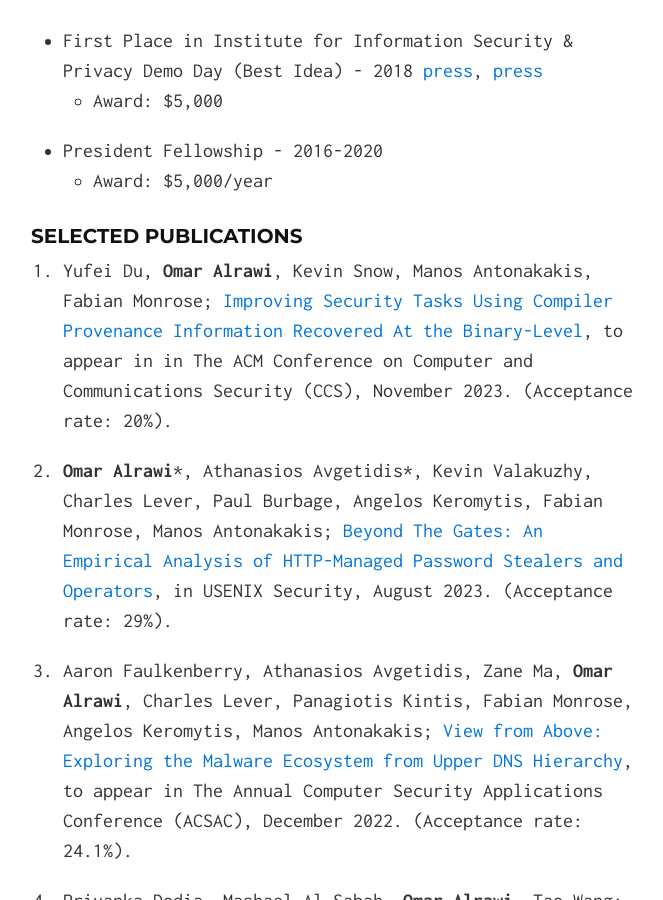
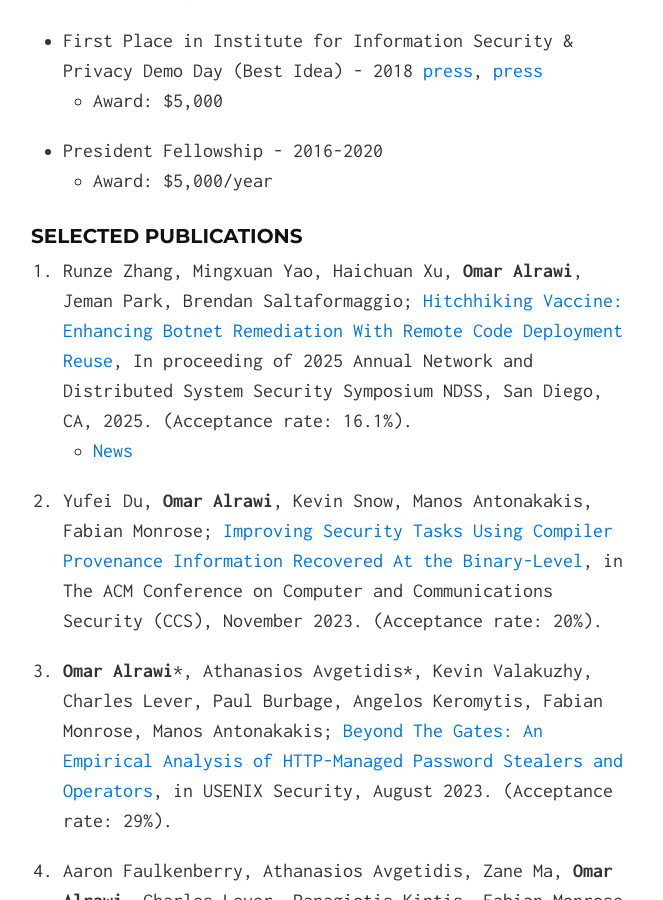
Before and after one commit to alrawi/alrawi.github.io, a Jekyll site: the page built from index.md, in a window 1280 px wide and 900 px high, scrolled down 1114 px. Shown: the whole window, without its empty margins (307-970 px from the left). Built offline with Jekyll 4.4.1, drawn with Linux system fonts in a browser that asks for light colours; our own code applies the rules of GitHub Pages for plain Markdown files.

Commit message:
Update index.md

```diff
--- a/index.md
+++ b/index.md
@@ -25,8 +25,11 @@ I aim to develop practical tools and principles to secure large-scale deployed s
   * Award: $5,000/year
 
 ### Selected Publications
+1. Runze Zhang, Mingxuan Yao, Haichuan Xu, __Omar Alrawi__, Jeman Park, Brendan Saltaformaggio; [Hitchhiking Vaccine: Enhancing Botnet Remediation With Remote Code Deployment Reuse](https://saltaformaggio.ece.gatech.edu/publications/zhang2025hitchhiking.pdf), In proceeding of 2025 Annual Network and Distributed System Security Symposium NDSS, San Diego, CA, 2025. (Acceptance rate: 16.1%).
+  * [News](https://www.techradar.com/pro/security/security-researchers-develop-automated-malware-removal-that-works-like-a-vaccine)
+
 1. Yufei Du, __Omar Alrawi__, Kevin Snow, Manos Antonakakis,
-Fabian Monrose; [Improving Security Tasks Using Compiler Provenance Information Recovered At the Binary-Level](/static/papers/Comp-Prov_CCS23.pdf), to appear in in The ACM Conference on Computer and Communications Security (CCS), November 2023. (Acceptance rate: 20%).
+Fabian Monrose; [Improving Security Tasks Using Compiler Provenance Information Recovered At the Binary-Level](/static/papers/Comp-Prov_CCS23.pdf), in The ACM Conference on Computer and Communications Security (CCS), November 2023. (Acceptance rate: 20%).
 
 1. __Omar Alrawi__{::nomarkdown}*{:/}, Athanasios Avgetidis{::nomarkdown}*{:/}, Kevin Valakuzhy, Charles Lever, Paul Burbage, Angelos Keromytis, Fabian Monrose, Manos Antonakakis; [Beyond The Gates: An Empirical Analysis of HTTP-Managed Password Stealers and Operators](/static/papers/alrawi_stealers_sec23.pdf), in USENIX Security, August 2023. (Acceptance rate: 29%).
 
```
